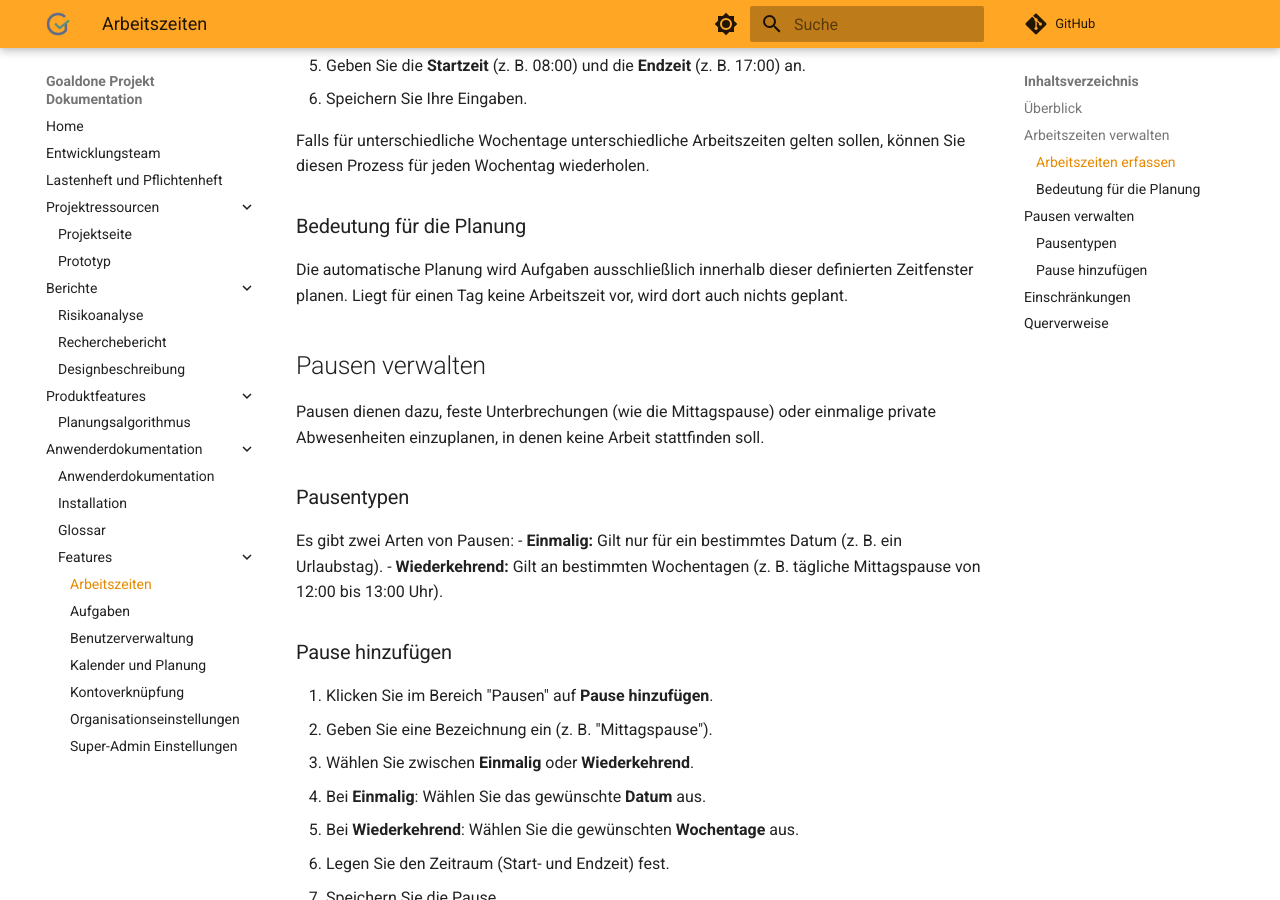
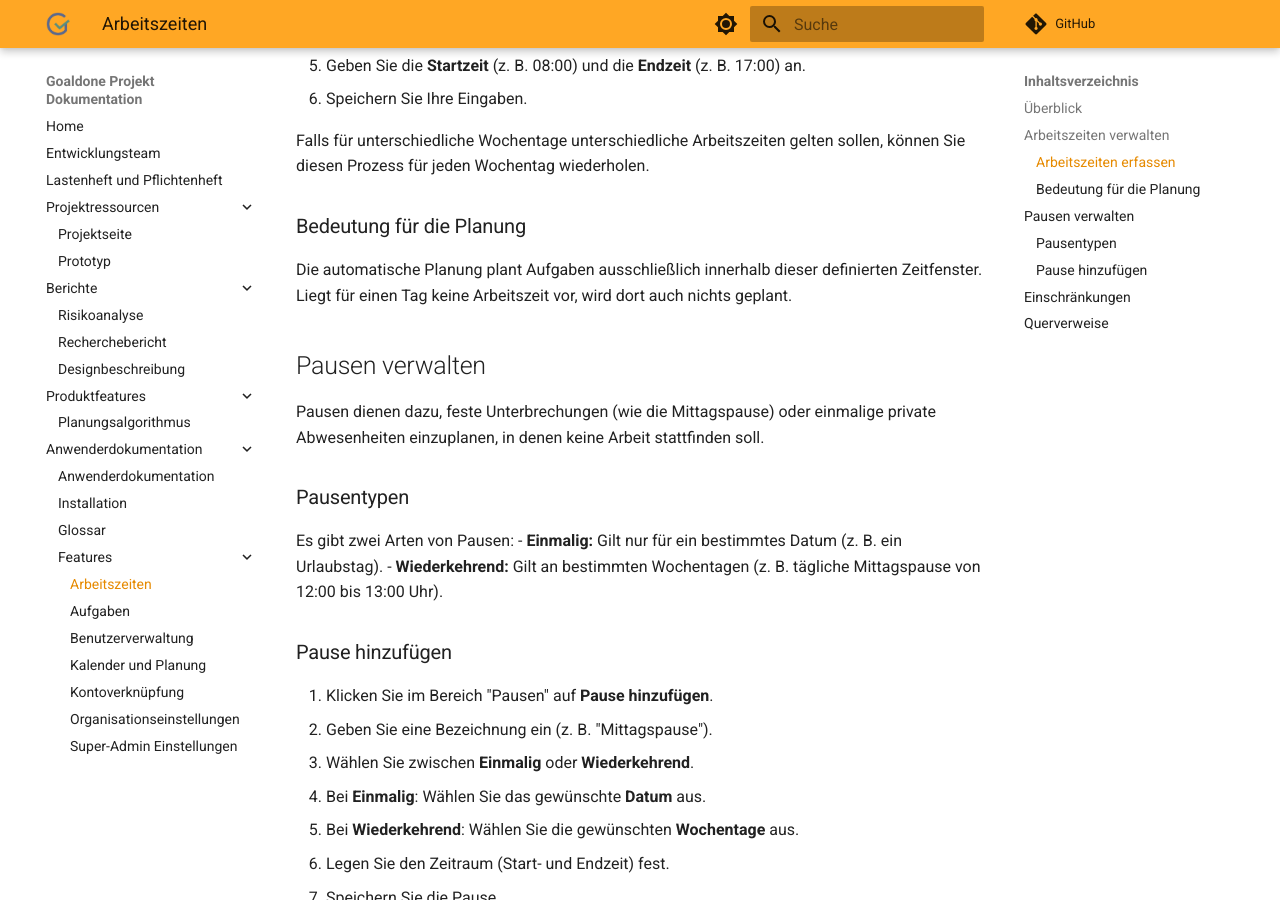
Before and after one commit to goaldone-dhbw/goaldone-projektseite, an MkDocs documentation site: the page built from docs/Anwenderdokumentation/Features/Arbeitszeiten.md, in a window 1280 px wide and 900 px high, scrolled down 635 px. Built offline with MkDocs 1.6.1 and Material for MkDocs 9.7.7, drawn with Linux system fonts in a browser that asks for light colours; comment, search, counter and statistics services are not loaded.

Commit message:
Update docs/Anwenderdokumentation/Features/Arbeitszeiten.md
Co-authored-by: salma <154587119+saleyy@users.noreply.github.com>

```diff
--- a/docs/Anwenderdokumentation/Features/Arbeitszeiten.md
+++ b/docs/Anwenderdokumentation/Features/Arbeitszeiten.md
@@ -20,7 +20,7 @@ Falls für unterschiedliche Wochentage unterschiedliche Arbeitszeiten gelten sol
 können Sie diesen Prozess für jeden Wochentag wiederholen.
 
 ### Bedeutung für die Planung
-Die automatische Planung wird Aufgaben ausschließlich innerhalb dieser definierten Zeitfenster planen.
+Die automatische Planung plant Aufgaben ausschließlich innerhalb dieser definierten Zeitfenster.
 Liegt für einen Tag keine Arbeitszeit vor, wird dort auch nichts geplant.
 
 ## Pausen verwalten
```
